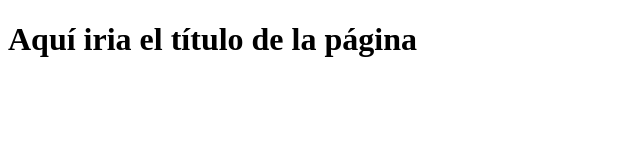
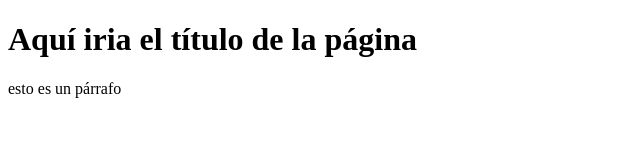
Before and after one commit to FdoAraya/ProyectoGit_2, a plain HTML site: page index.html in a window 1280 px wide. Shown: the whole page, without its empty margins (0-640 px from the left). Drawn offline with Linux system fonts and the light colour scheme.

Commit message:
se agrego un parrafo

```diff
--- a/index.html
+++ b/index.html
@@ -7,5 +7,6 @@
 </head>
 <body>
     <h1>Aquí iria el título de la página</h1>
+    <p>esto es un párrafo</p>
 </body>
 </html>
```
